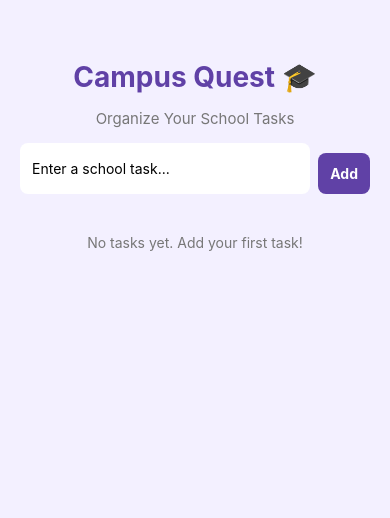
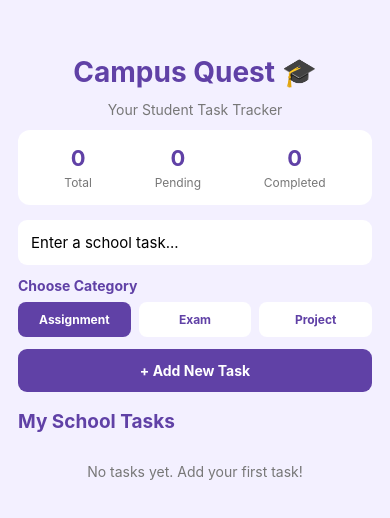
Before and after one commit to kristelannemaesameran-ai/ACTIVITY7_YURI, a React Native app in the folder MyActivity7/: screen / in a window 390 px wide. Shown: the top 518 px of the page. Built offline with nearby package versions, Linux system fonts and the light colour scheme.

Commit message:
Add task categories and dashboard summary

```diff
--- a/MyActivity7/App.js
+++ b/MyActivity7/App.js
@@ -18,10 +18,11 @@ const STORAGE_KEY = 'campus_quest_tasks';
 export default function App() {
   const [tasks, setTasks] = useState([]);
   const [taskTitle, setTaskTitle] = useState('');
+  const [category, setCategory] = useState('Assignment');
   const [editingId, setEditingId] = useState(null);
   const [loading, setLoading] = useState(true);
 
-  // Read saved tasks from the device
+  // Load saved tasks when the app starts
   useEffect(() => {
     const loadTasks = async () => {
       try {
@@ -40,7 +41,7 @@ export default function App() {
     loadTasks();
   }, []);
 
-  // Save updated task data
+  // Save the latest task list
   const saveTasks = async (updatedTasks) => {
     try {
       await AsyncStorage.setItem(
@@ -54,7 +55,7 @@ export default function App() {
     }
   };
 
-  // Create a task
+  // Create a new school task
   const addTask = () => {
     if (!taskTitle.trim()) {
       Alert.alert('Required', 'Please enter a task title.');
@@ -64,6 +65,7 @@ export default function App() {
     const newTask = {
       id: Date.now().toString(),
       title: taskTitle.trim(),
+      category,
       done: false,
     };
 
@@ -71,7 +73,7 @@ export default function App() {
     setTaskTitle('');
   };
 
-  // Update completion status
+  // Update the task completion status
   const toggleTask = (id) => {
     const updatedTasks = tasks.map((task) =>
       task.id === id ? { ...task, done: !task.done } : task
@@ -80,13 +82,14 @@ export default function App() {
     saveTasks(updatedTasks);
   };
 
-  // Select a task for editing
+  // Select a task to edit
   const editTask = (task) => {
     setTaskTitle(task.title);
+    setCategory(task.category || 'Assignment');
     setEditingId(task.id);
   };
 
-  // Save the edited title
+  // Save edited task information
   const updateTask = () => {
     if (!taskTitle.trim()) {
       Alert.alert('Required', 'Please enter a task title.');
@@ -95,42 +98,39 @@ export default function App() {
 
     const updatedTasks = tasks.map((task) =>
       task.id === editingId
-        ? { ...task, title: taskTitle.trim() }
+        ? { ...task, title: taskTitle.trim(), category }
         : task
     );
 
     saveTasks(updatedTasks);
     setTaskTitle('');
+    setCategory('Assignment');
     setEditingId(null);
   };
 
-  // Cancel editing
+  // Cancel task editing
   const cancelEdit = () => {
     setTaskTitle('');
+    setCategory('Assignment');
     setEditingId(null);
   };
 
-  // Delete a task from the list and storage
+  // Remove a task permanently from the saved list
   const deleteTask = (id) => {
-    Alert.alert(
-      'Delete Task',
-      'Are you sure you want to delete this task?',
-      [
+    Alert.alert('Delete Task', 'Remove this task?', [
       { text: 'Cancel', style: 'cancel' },
       {
         text: 'Delete',
         style: 'destructive',
         onPress: () => {
-            const updatedTasks = tasks.filter(
-              (task) => task.id !== id
-            );
-
-            saveTasks(updatedTasks);
+          saveTasks(tasks.filter((task) => task.id !== id));
         },
       },
-      ]
-    );
+    ]);
   };
+
+  const completedCount = tasks.filter((task) => task.done).length;
+  const pendingCount = tasks.length - completedCount;
 
   if (loading) {
     return (
@@ -144,9 +144,26 @@ export default function App() {
   return (
     <View style={styles.container}>
       <Text style={styles.title}>Campus Quest 🎓</Text>
-      <Text style={styles.subtitle}>Organize Your School Tasks</Text>
+      <Text style={styles.subtitle}>Your Student Task Tracker</Text>
 
-      <View style={styles.inputContainer}>
+      {/* Task summary */}
+      <View style={styles.summary}>
+        <View style={styles.summaryItem}>
+          <Text style={styles.summaryNumber}>{tasks.length}</Text>
+          <Text style={styles.summaryLabel}>Total</Text>
+        </View>
+
+        <View style={styles.summaryItem}>
+          <Text style={styles.summaryNumber}>{pendingCount}</Text>
+          <Text style={styles.summaryLabel}>Pending</Text>
+        </View>
+
+        <View style={styles.summaryItem}>
+          <Text style={styles.summaryNumber}>{completedCount}</Text>
+          <Text style={styles.summaryLabel}>Completed</Text>
+        </View>
+      </View>
+
       <TextInput
         style={styles.input}
         placeholder="Enter a school task..."
@@ -154,15 +171,39 @@ export default function App() {
         onChangeText={setTaskTitle}
       />
 
+      {/* Select a task category */}
+      <Text style={styles.label}>Choose Category</Text>
+
+      <View style={styles.categoryRow}>
+        {['Assignment', 'Exam', 'Project'].map((item) => (
           <TouchableOpacity
-          style={styles.button}
+            key={item}
+            style={[
+              styles.categoryButton,
+              category === item && styles.selectedCategory,
+            ]}
+            onPress={() => setCategory(item)}
+          >
+            <Text
+              style={[
+                styles.categoryText,
+                category === item && styles.selectedCategoryText,
+              ]}
+            >
+              {item}
+            </Text>
+          </TouchableOpacity>
+        ))}
+      </View>
+
+      <TouchableOpacity
+        style={styles.addButton}
         onPress={editingId ? updateTask : addTask}
       >
         <Text style={styles.buttonText}>
-            {editingId ? 'Update' : 'Add'}
+          {editingId ? 'Save Changes' : '+ Add New Task'}
         </Text>
       </TouchableOpacity>
-      </View>
 
       {editingId && (
         <TouchableOpacity onPress={cancelEdit}>
@@ -170,9 +211,12 @@ export default function App() {
         </TouchableOpacity>
       )}
 
+      <Text style={styles.sectionTitle}>My School Tasks</Text>
+
       <FlatList
         data={tasks}
         keyExtractor={(item) => item.id}
+        showsVerticalScrollIndicator={false}
         ListEmptyComponent={
           <Text style={styles.empty}>No tasks yet. Add your first task!</Text>
         }
@@ -187,17 +231,21 @@ export default function App() {
               {item.title}
             </Text>
 
+            <Text style={styles.categoryTag}>
+              {item.category || 'Assignment'}
+            </Text>
+
             <Text style={styles.taskStatus}>
-              {item.done ? 'Completed' : 'Pending'}
+              {item.done ? '✓ Completed' : '○ Pending'}
             </Text>
 
             <View style={styles.actionRow}>
               <TouchableOpacity
-                style={styles.button}
+                style={styles.completeButton}
                 onPress={() => toggleTask(item.id)}
               >
                 <Text style={styles.buttonText}>
-                  {item.done ? 'Mark Pending' : 'Complete'}
+                  {item.done ? 'Undo' : 'Complete'}
                 </Text>
               </TouchableOpacity>
 
@@ -226,14 +274,15 @@ const styles = StyleSheet.create({
   container: {
     flex: 1,
     backgroundColor: '#F3F0FF',
-    padding: 20,
-    paddingTop: 60,
+    padding: 18,
+    paddingTop: 55,
   },
   loadingContainer: {
     flex: 1,
     justifyContent: 'center',
     alignItems: 'center',
     backgroundColor: '#F3F0FF',
+    gap: 10,
   },
   title: {
     fontSize: 28,
@@ -242,59 +291,98 @@ const styles = StyleSheet.create({
     textAlign: 'center',
   },
   subtitle: {
-    fontSize: 15,
+    fontSize: 14,
     color: '#777',
     textAlign: 'center',
-    marginVertical: 15,
+    marginVertical: 12,
   },
-  inputContainer: {
+  summary: {
     flexDirection: 'row',
-    marginBottom: 10,
+    justifyContent: 'space-around',
+    backgroundColor: '#FFFFFF',
+    padding: 15,
+    borderRadius: 12,
+    marginBottom: 15,
+  },
+  summaryItem: {
+    alignItems: 'center',
+  },
+  summaryNumber: {
+    fontSize: 22,
+    fontWeight: 'bold',
+    color: '#6041A6',
+  },
+  summaryLabel: {
+    color: '#777',
+    fontSize: 12,
+    marginTop: 4,
   },
   input: {
+    backgroundColor: '#FFFFFF',
+    borderRadius: 9,
+    padding: 13,
+    fontSize: 15,
+  },
+  label: {
+    color: '#6041A6',
+    fontWeight: 'bold',
+    marginTop: 12,
+    marginBottom: 8,
+  },
+  categoryRow: {
+    flexDirection: 'row',
+    gap: 8,
+  },
+  categoryButton: {
     flex: 1,
+    padding: 10,
+    borderRadius: 8,
     backgroundColor: '#FFFFFF',
-    borderRadius: 8,
-    padding: 12,
-    marginRight: 8,
+    alignItems: 'center',
   },
-  button: {
+  selectedCategory: {
     backgroundColor: '#6041A6',
-    padding: 12,
-    justifyContent: 'center',
+  },
+  categoryText: {
+    color: '#6041A6',
+    fontWeight: 'bold',
+    fontSize: 12,
+  },
+  selectedCategoryText: {
+    color: '#FFFFFF',
+  },
+  addButton: {
+    backgroundColor: '#6041A6',
+    padding: 13,
+    borderRadius: 9,
     alignItems: 'center',
-    borderRadius: 8,
-    marginTop: 10,
-  },
-  editButton: {
-    backgroundColor: '#E69535',
-    padding: 12,
-    justifyContent: 'center',
-    alignItems: 'center',
-    borderRadius: 8,
-    marginTop: 10,
-  },
-  deleteButton: {
-    backgroundColor: '#D9534F',
-    padding: 12,
-    justifyContent: 'center',
-    alignItems: 'center',
-    borderRadius: 8,
-    marginTop: 10,
+    marginTop: 12,
   },
   buttonText: {
     color: '#FFFFFF',
     fontWeight: 'bold',
   },
+  cancelText: {
+    color: '#6041A6',
+    textAlign: 'center',
+    marginTop: 8,
+  },
+  sectionTitle: {
+    fontSize: 19,
+    fontWeight: 'bold',
+    color: '#6041A6',
+    marginTop: 18,
+    marginBottom: 5,
+  },
   card: {
     backgroundColor: '#FFFFFF',
-    padding: 18,
+    padding: 16,
     borderRadius: 12,
     marginVertical: 7,
     elevation: 2,
   },
   taskTitle: {
-    fontSize: 17,
+    fontSize: 16,
     fontWeight: 'bold',
     color: '#333',
   },
@@ -302,23 +390,39 @@ const styles = StyleSheet.create({
     textDecorationLine: 'line-through',
     color: '#999',
   },
+  categoryTag: {
+    color: '#6041A6',
+    fontSize: 12,
+    marginTop: 6,
+  },
   taskStatus: {
-    color: '#E69535',
-    marginTop: 8,
+    color: '#777',
+    marginTop: 6,
   },
   actionRow: {
     flexDirection: 'row',
     flexWrap: 'wrap',
-    gap: 8,
+    gap: 7,
+    marginTop: 8,
   },
-  cancelText: {
-    color: '#6041A6',
-    textAlign: 'center',
-    marginBottom: 10,
+  completeButton: {
+    backgroundColor: '#6041A6',
+    padding: 10,
+    borderRadius: 7,
+  },
+  editButton: {
+    backgroundColor: '#E69535',
+    padding: 10,
+    borderRadius: 7,
+  },
+  deleteButton: {
+    backgroundColor: '#D9534F',
+    padding: 10,
+    borderRadius: 7,
   },
   empty: {
     textAlign: 'center',
     color: '#777',
-    marginTop: 30,
+    marginTop: 25,
   },
 });
```
Lines whose indentation alone changed are shown as unchanged.
